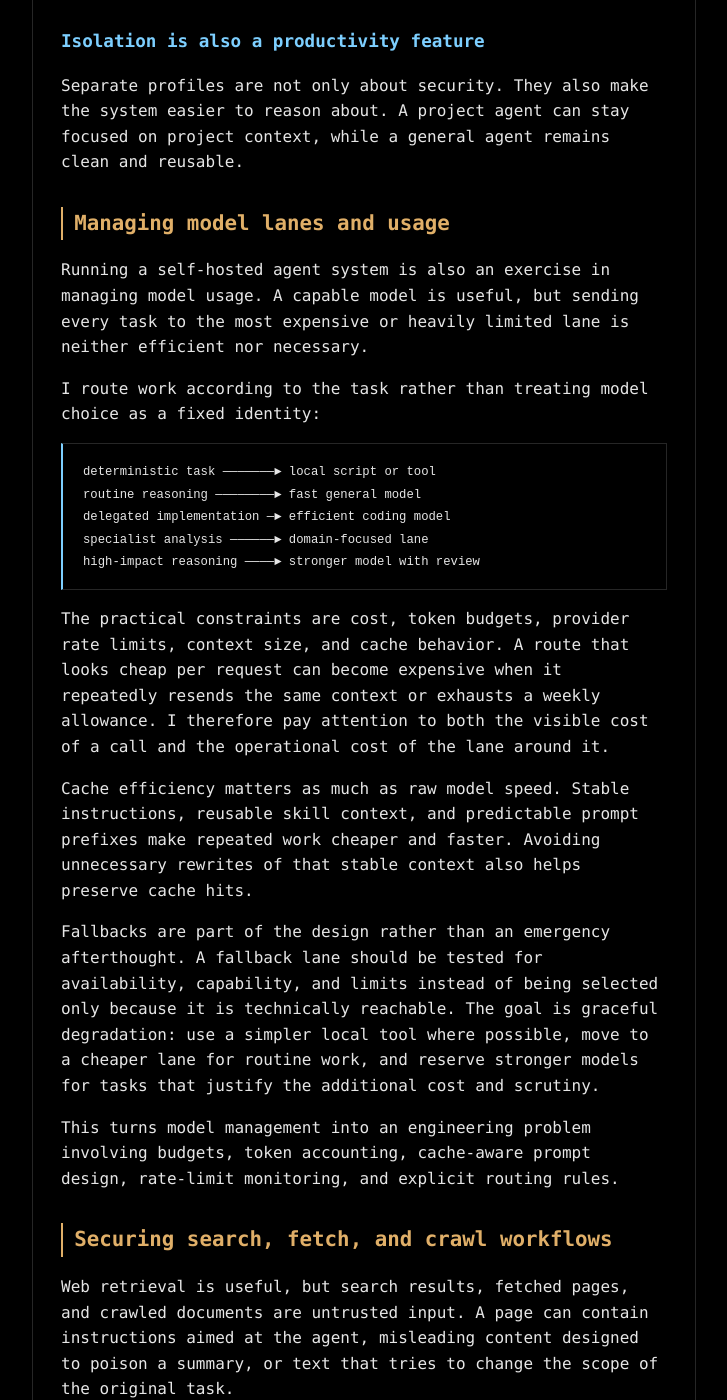
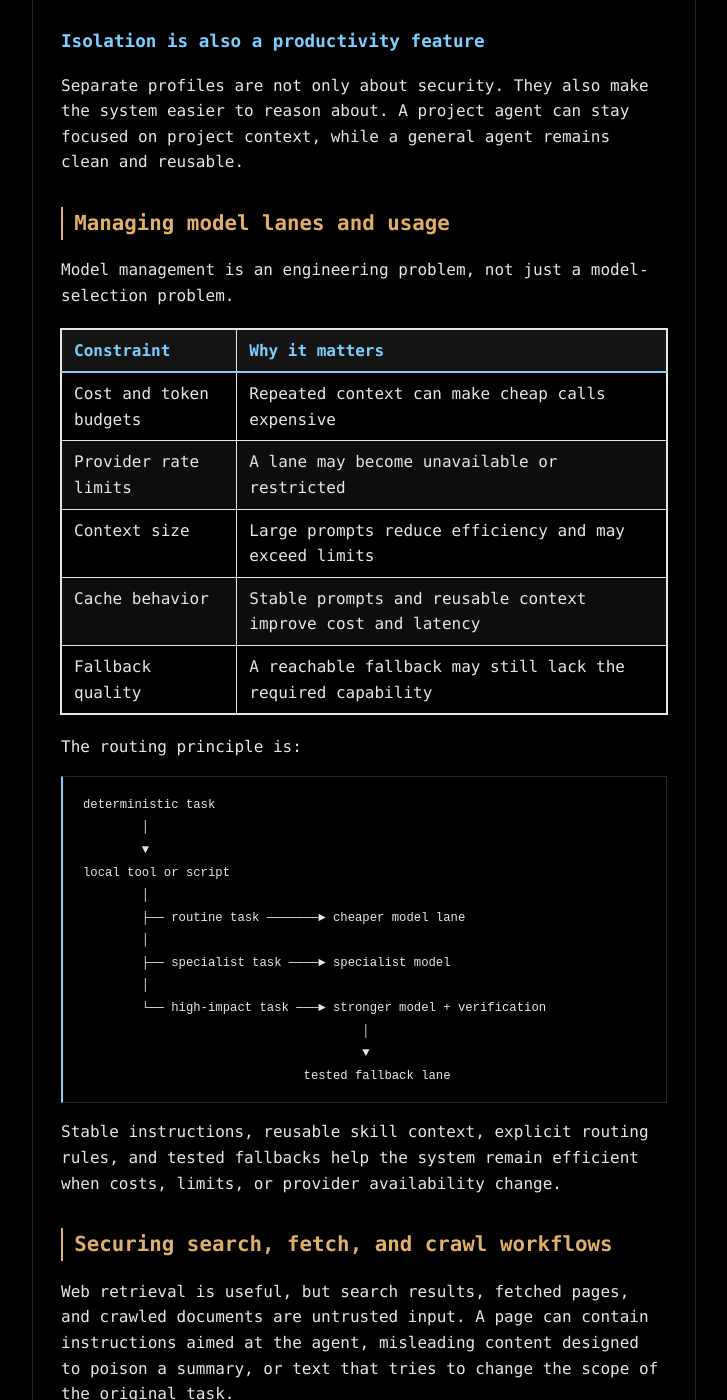
Before and after one commit to bhanuharya/bhanuharya.github.io, a Jekyll site: the page built from _posts/2026-08-19-building-a-small-self-hosted-agent-system-with-hermes.md, in a window 1280 px wide and 1400 px high, scrolled down 11760 px. Shown: the whole window, without its empty margins (276-1003 px from the left). Built offline with Jekyll 4.4.1, drawn with Linux system fonts in a browser that asks for light colours.

Commit message:
Refine model management section with table and routing diagram

````diff
--- a/_posts/2026-08-19-building-a-small-self-hosted-agent-system-with-hermes.md
+++ b/_posts/2026-08-19-building-a-small-self-hosted-agent-system-with-hermes.md
@@ -467,25 +467,35 @@ Separate profiles are not only about security. They also make the system easier
 
 ## Managing model lanes and usage
 
-Running a self-hosted agent system is also an exercise in managing model usage. A capable model is useful, but sending every task to the most expensive or heavily limited lane is neither efficient nor necessary.
+Model management is an engineering problem, not just a model-selection problem.
 
-I route work according to the task rather than treating model choice as a fixed identity:
+| Constraint | Why it matters |
+|---|---|
+| Cost and token budgets | Repeated context can make cheap calls expensive |
+| Provider rate limits | A lane may become unavailable or restricted |
+| Context size | Large prompts reduce efficiency and may exceed limits |
+| Cache behavior | Stable prompts and reusable context improve cost and latency |
+| Fallback quality | A reachable fallback may still lack the required capability |
+
+The routing principle is:
 
 ```text
-deterministic task ───────► local script or tool
-routine reasoning ────────► fast general model
-delegated implementation ─► efficient coding model
-specialist analysis ──────► domain-focused lane
-high-impact reasoning ────► stronger model with review
+deterministic task
+        │
+        ▼
+local tool or script
+        │
+        ├── routine task ───────► cheaper model lane
+        │
+        ├── specialist task ────► specialist model
+        │
+        └── high-impact task ───► stronger model + verification
+                                      │
+                                      ▼
+                              tested fallback lane
 ```
 
-The practical constraints are cost, token budgets, provider rate limits, context size, and cache behavior. A route that looks cheap per request can become expensive when it repeatedly resends the same context or exhausts a weekly allowance. I therefore pay attention to both the visible cost of a call and the operational cost of the lane around it.
-
-Cache efficiency matters as much as raw model speed. Stable instructions, reusable skill context, and predictable prompt prefixes make repeated work cheaper and faster. Avoiding unnecessary rewrites of that stable context also helps preserve cache hits.
-
-Fallbacks are part of the design rather than an emergency afterthought. A fallback lane should be tested for availability, capability, and limits instead of being selected only because it is technically reachable. The goal is graceful degradation: use a simpler local tool where possible, move to a cheaper lane for routine work, and reserve stronger models for tasks that justify the additional cost and scrutiny.
-
-This turns model management into an engineering problem involving budgets, token accounting, cache-aware prompt design, rate-limit monitoring, and explicit routing rules.
+Stable instructions, reusable skill context, explicit routing rules, and tested fallbacks help the system remain efficient when costs, limits, or provider availability change.
 
 ## Securing search, fetch, and crawl workflows
 
````
